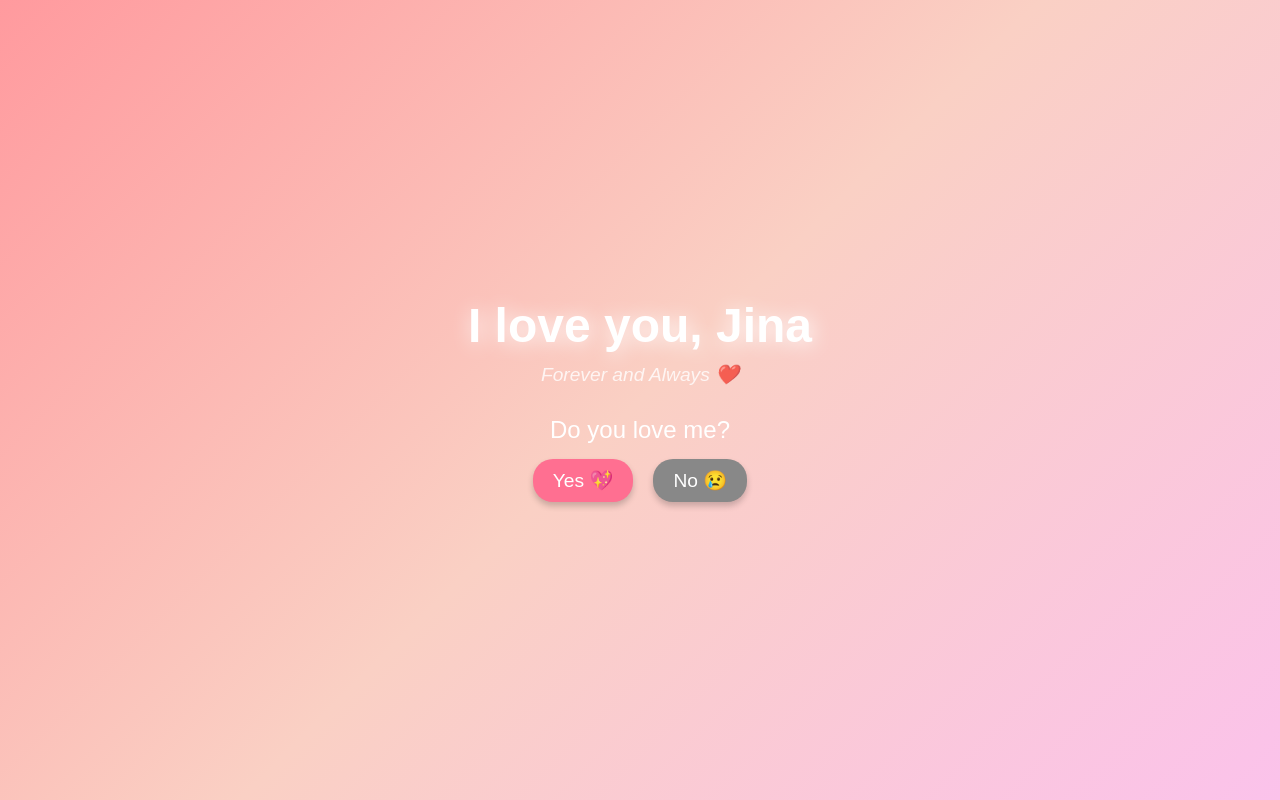
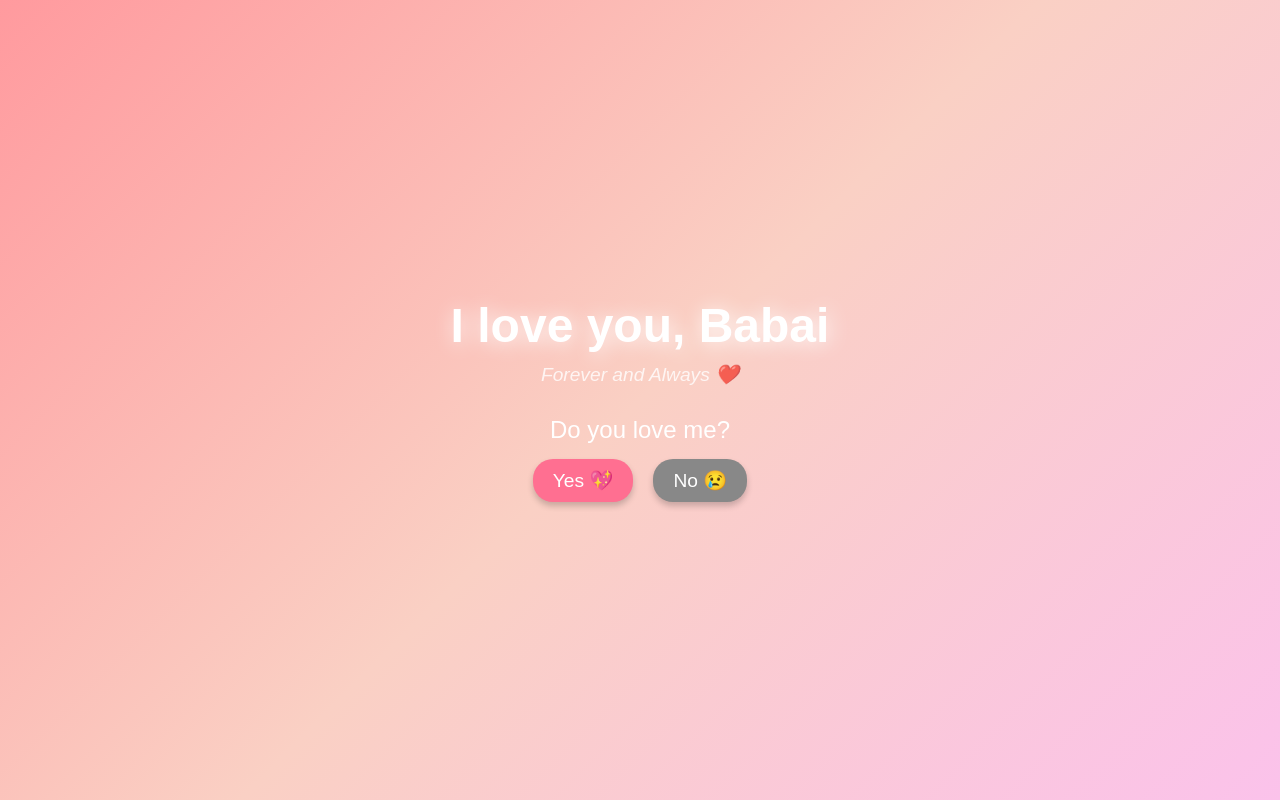
Before and after one commit to PlasticFriend/love, a plain HTML site: page index.html in a window 1280 px wide. Drawn offline with Linux system fonts and the light colour scheme.

Commit message:
Update index.html
name again

```diff
--- a/index.html
+++ b/index.html
@@ -8,7 +8,7 @@
 </head>
 <body>
     <div class="container">
-        <h1 class="animated-text">I love you, Jina</h1>
+        <h1 class="animated-text">I love you, Babai</h1>
         <p class="subtext">Forever and Always ❤️</p>
 
         <!-- New Section: Do you love me? -->
```
